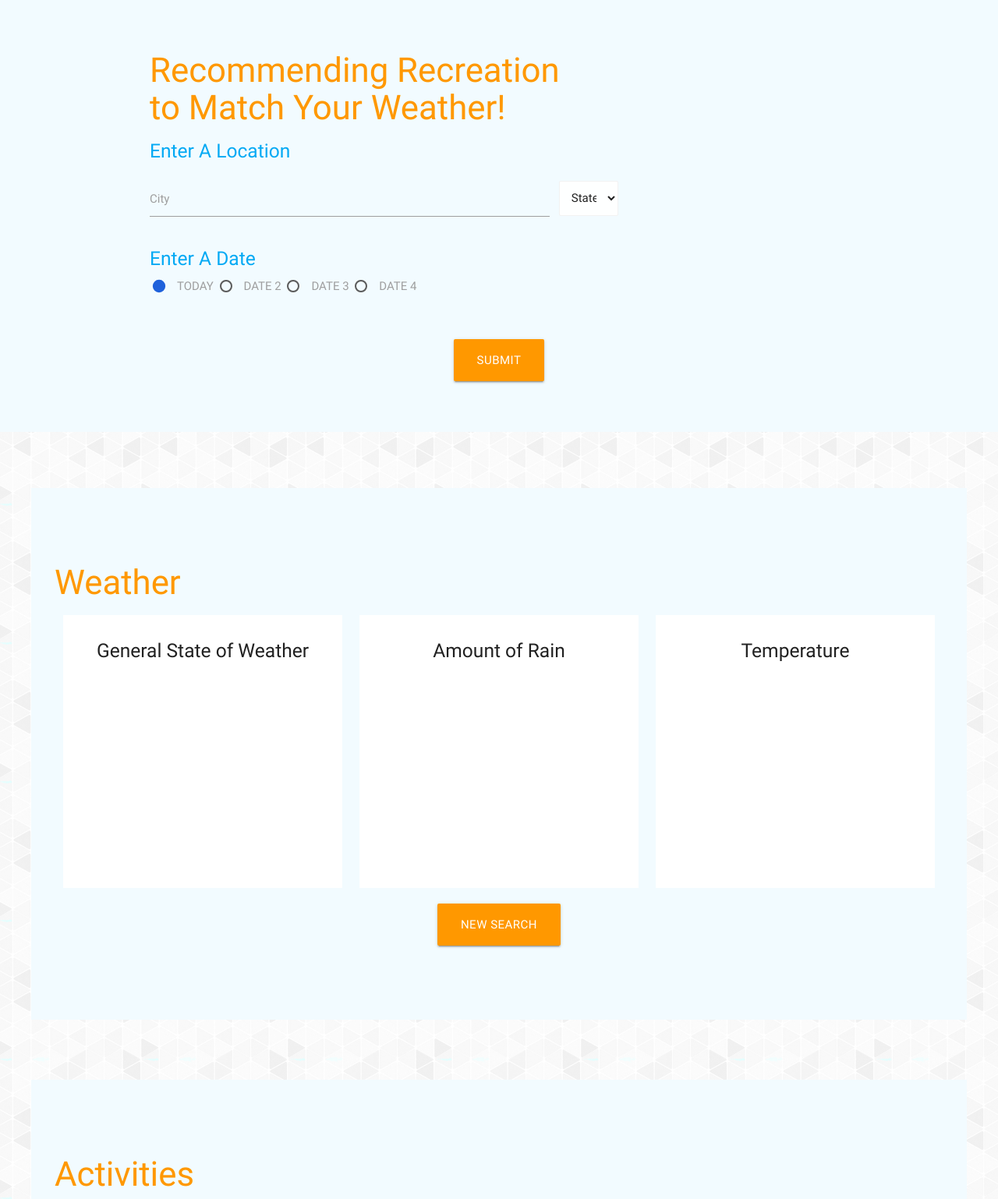
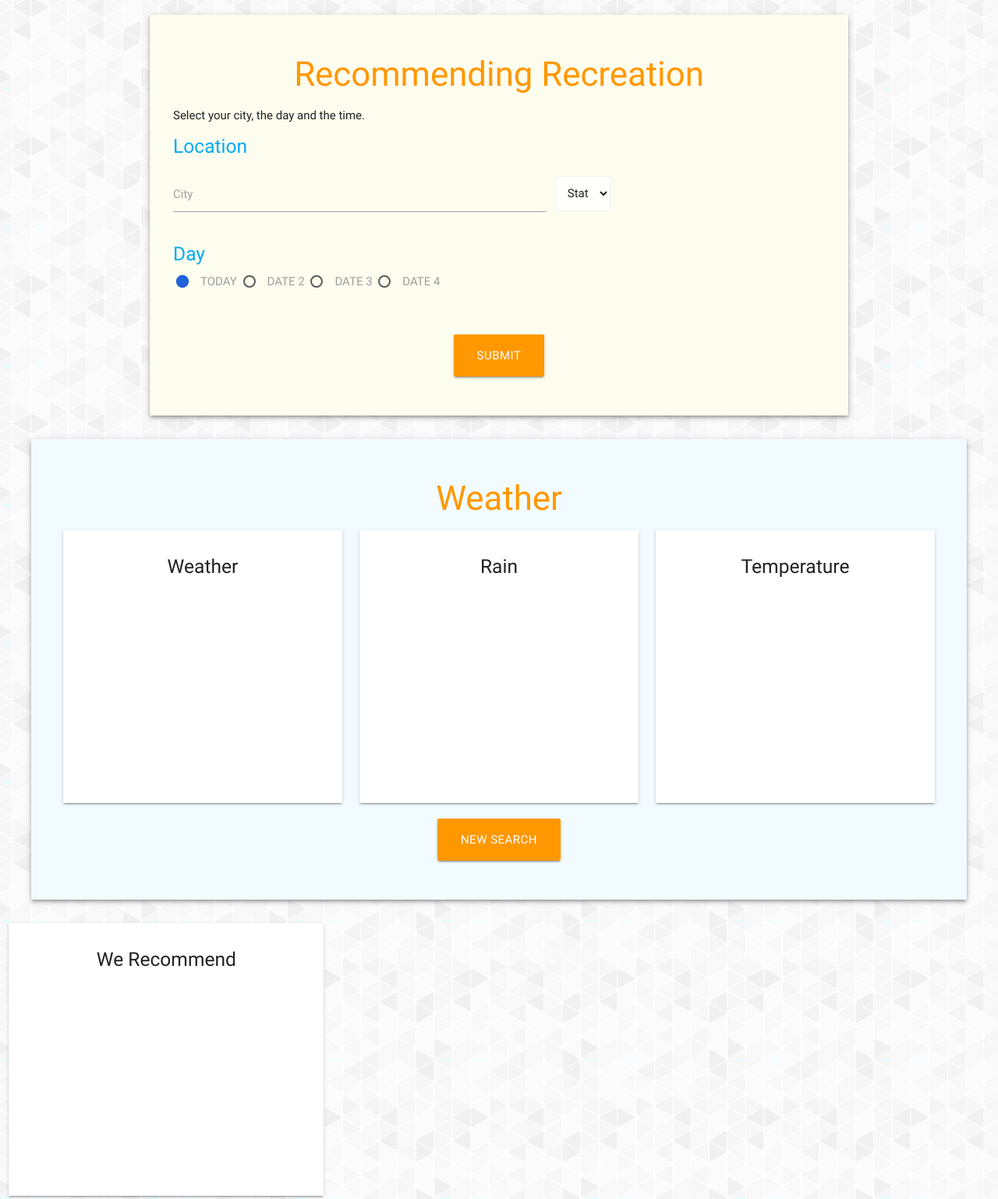
Before and after one commit to MeliaNolen/RecRec, a plain HTML site: page index.html in a window 1280 px wide. Shown: the part 80-1618 px from the top of the page at 78% size. Drawn offline with nearby package versions, Linux system fonts and the light colour scheme.

Commit message:
page structure before change

```diff
--- a/css/style.css
+++ b/css/style.css
@@ -5,6 +5,9 @@
  *
  * Made By MaterializeCSS.com
  */
+ body {
+  background: url("./icons/gplaypattern.png") blue;
+}
 
 .icon-block {
   padding: 0 15px;
@@ -14,8 +17,14 @@
 	font-size: inherit;
 }
 
+h3 {
+  text-align: center;
+}
+
 .inputArea{
-  background-color: rgb(242, 251, 255);
+  background-color: rgb(253, 253, 239);
+  padding: 30px;
+  margin-top: 20px;
 }
 
 .submitButton{
@@ -28,7 +37,7 @@
 
 .weatherContainer, .activitiesContainer{
   background-color: rgb(242, 251, 255);
-  margin: 5px 40px;
+  margin: 30px 40px;
   padding: 30px;
 }
 
--- a/index.html
+++ b/index.html
@@ -3,7 +3,7 @@
 <head>
   <meta http-equiv="Content-Type" content="text/html; charset=UTF-8"/>
   <meta name="viewport" content="width=device-width, initial-scale=1, maximum-scale=1.0"/>
-  <title>Starter Template - Materialize</title>
+  <title>RecRec - Recommending Recreation!</title>
 
   <!-- CSS  -->
   <link href="https://fonts.googleapis.com/icon?family=Material+Icons" rel="stylesheet">
@@ -23,13 +23,11 @@
   </nav>
 
   <!-- Input area  -->
-  <div class="section no-pad-bot inputArea" id="index-banner">
-    <div class="container">
-      <br><br>
-      <h3 class="header orange-text">Recommending Recreation<br>
-        to Match Your Weather!</h3>
-      <h5 class="header light-blue-text">Enter A Location</h5>
-
+  <div class="section no-pad-bottom" id="index-banner">
+    <div class="container inputArea z-depth-2">
+      <h3 class="header orange-text">Recommending Recreation</h3>
+      <p>Select your city, the day and the time.</p>
+      <h5 class="header light-blue-text">Location</h5>
       <!-- City field -->
       <div class="row">
         <div class="input-field col s7">
@@ -45,7 +43,7 @@
         </select>
       </div>
 
-      <h5 class="header light-blue-text">Enter A Date</h5>
+      <h5 class="header light-blue-text">Day</h5>
 
       <!-- Date Choices, Today plus 4 -->
           <form action="#">
@@ -67,35 +65,30 @@
       <div class="row center">
         <button id="download-button" class="btn-large waves-effect waves-light orange submitButton">SUBMIT</button>
       </div>
-      <br><br>
-
     </div>
-  </div>
-
-  <br><br><br>
 
   <!-- Weather Results Area -->
-      <div class="weatherContainer">
-        <br><br>
+      <div class="weatherContainer z-depth-2">
         <h3 class="header orange-text">Weather</h3>
         <div class="row">
+
           <!-- General State of Weather -->
           <div class="col s12 m4">
-            <div class="icon-block generalWeather">
-              <h5 class="center">General State of Weather</h5>
+            <div class="icon-block generalWeather z-depth-1">
+              <h5 class="center">Weather</h5>
             </div>
           </div>
 
           <!-- CHance of Rain -->
           <div class="col s12 m4">
-            <div class="icon-block chanceOfRain">
-              <h5 class="center">Amount of Rain</h5>
+            <div class="icon-block chanceOfRain z-depth-1">
+              <h5 class="center">Rain</h5>
             </div>
           </div>
 
           <!-- Temperature -->
           <div class="col s12 m4">
-            <div class="icon-block temperature">
+            <div class="icon-block temperature z-depth-1">
               <h5 class="center">Temperature</h5>
             </div>
           </div>
@@ -103,16 +96,20 @@
         <div class="row center">
           <a href="http://materializecss.com/getting-started.html" id="download-button" class="btn-large waves-effect waves-light orange">New Search</a>
         </div>
-        <br><br>
-
       </div>
 
-      <br><br><br>
+        <!-- Indoor or Outdoor Actiity Area -->
+            <div class="row">
+              <div class="col s12 m4">
+                <div class="icon-block generalWeather z-depth-1">
+                  <h5 class="center">We Recommend</h5>
+                </div>
+              </div>
+          </div>
 
 
   <!-- Activities output -->
-  <div class="activitiesContainer">
-    <br><br>
+  <div class="activitiesContainer z-depth-2">
     <h3 class="header orange-text">Activities</h3>
     <div class="section">
 
@@ -120,7 +117,7 @@
       <div class="row">
         <!-- Activity 1 -->
         <div class="col s12 m4">
-          <div class="icon-block activity1">
+          <div class="icon-block activity1 z-depth-1">
             <h5 class="center">Put Activity1 here</h5>
 
           </div>
@@ -128,7 +125,7 @@
 
         <!-- Activity 2 -->
         <div class="col s12 m4">
-          <div class="icon-block activity2">
+          <div class="icon-block activity2 z-depth-1">
             <h5 class="center">Put Activity2 here</h5>
 
           </div>
@@ -136,18 +133,15 @@
 
         <!-- Activity 3 -->
         <div class="col s12 m4">
-          <div class="icon-block activity3">
+          <div class="icon-block activity3 z-depth-1">
             <h5 class="center">Put Activity3 here</h5>
 
           </div>
         </div>
       </div>
-
     </div>
-    <br><br>
   </div>
 
-  <br><br><br>
 
   <!-- Footer -->
   <footer class="page-footer orange">
```
